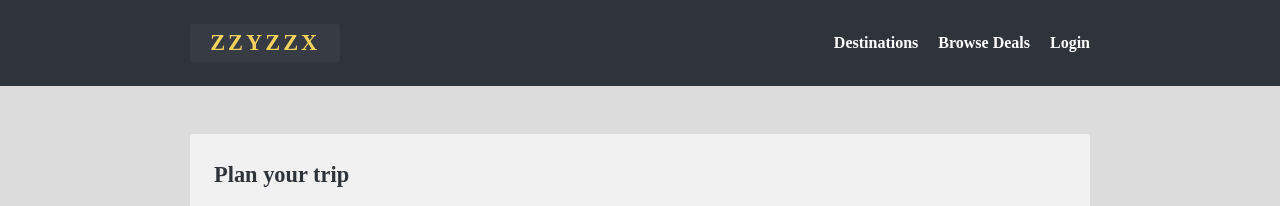
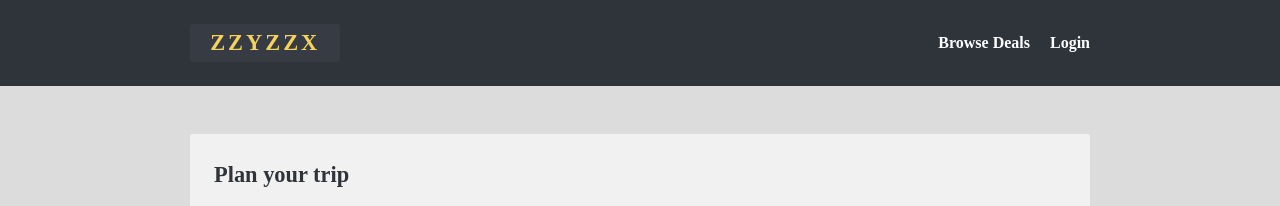
Before and after one commit to Treydor/Travel, a Jekyll site: the page built from index.html, in a window 1280 px wide. Shown: the top 206 px of the page. Built offline with Jekyll 4.4.1, drawn with Linux system fonts in a browser that asks for light colours; some web fonts are replaced.

Commit message:
Removes destinations

```diff
--- a/_includes/header.html
+++ b/_includes/header.html
@@ -3,7 +3,6 @@
     <a class="logo" href="{{site.baseurl}}/">Zzyzzx</a>
     <nav>
       <ul>
-        <li><a href="{{site.baseurl}}/destinations">Destinations</a></li>
         <li><a href="{{site.baseurl}}/packages">Browse Deals</a></li>
         <li><a href="{{site.baseurl}}/login">Login</a></li>
       </ul>
```
